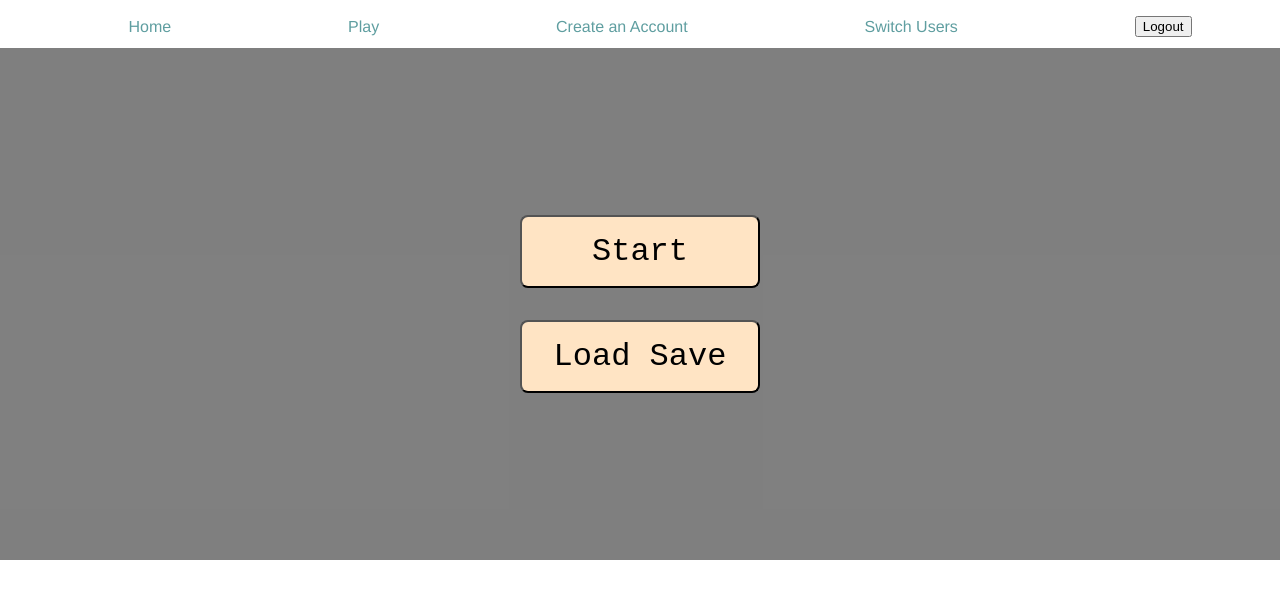
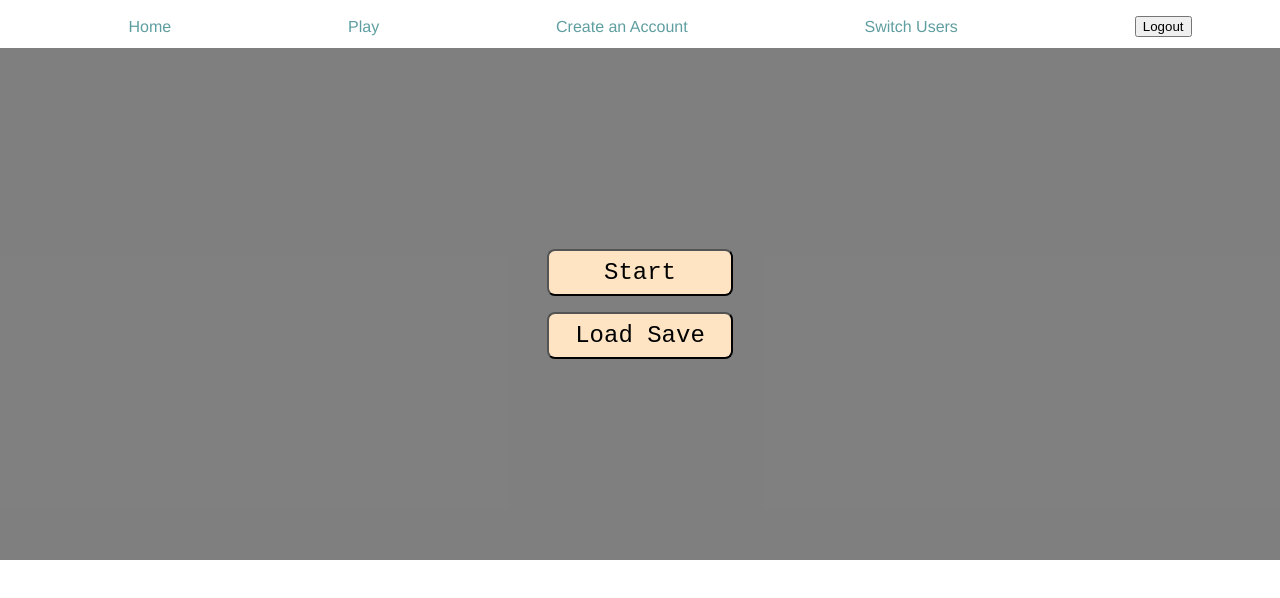
Before and after one commit to mmalotky/the-cave, a React (Create React App) app in the folder the-cave/: page /game in a window 1280 px wide. Shown: the top 598 px of the page. Built offline with nearby package versions, Linux system fonts and the light colour scheme; sample sign-in values are in the browser's storage; the HTML template or start-up script is replaced by a standard one.

Commit message:
minor visual adjustments

```diff
--- a/the-cave/src/components/CreateAccount.js
+++ b/the-cave/src/components/CreateAccount.js
@@ -64,6 +64,7 @@ function CreateAccount() {
                 <label htmlFor="password">Password</label>
                 <input
                     className="form-input"
+                    type="password"
                     id="password"
                     onChange={handleChange}
                     value={loginData.password}
@@ -71,6 +72,7 @@ function CreateAccount() {
                 <label htmlFor="passwordConfirm">Confirm Password</label>
                 <input
                     className="form-input"
+                    type="password"
                     id="passwordConfirm"
                     onChange={handleChange}
                     value={loginData.passwordConfirm}
--- a/the-cave/src/components/GameScreen/Menu.css
+++ b/the-cave/src/components/GameScreen/Menu.css
@@ -17,13 +17,13 @@
 }
 
 .menu-button {
-    font-size: 2rem;
+    font-size: 1.5rem;
     font-family:'Courier New', Courier, monospace;
-    margin: 1rem;
-    padding: 1rem;
+    margin: .5rem;
+    padding: .5rem;
     background-color: bisque;
     border-radius: .5rem;
-    width: 15rem;
+    width: 29%;
 }
 
 .menu-button:hover {
```
